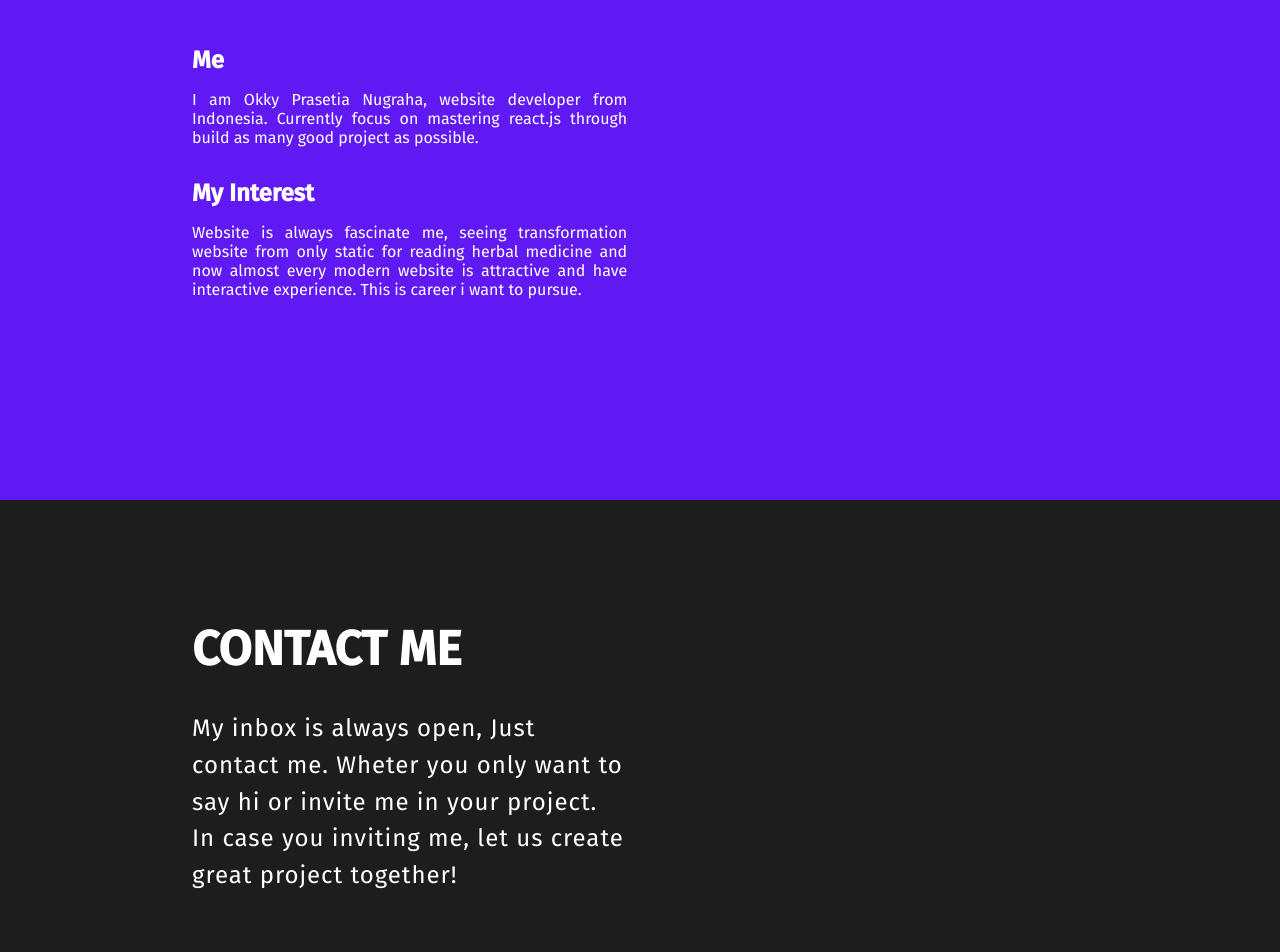
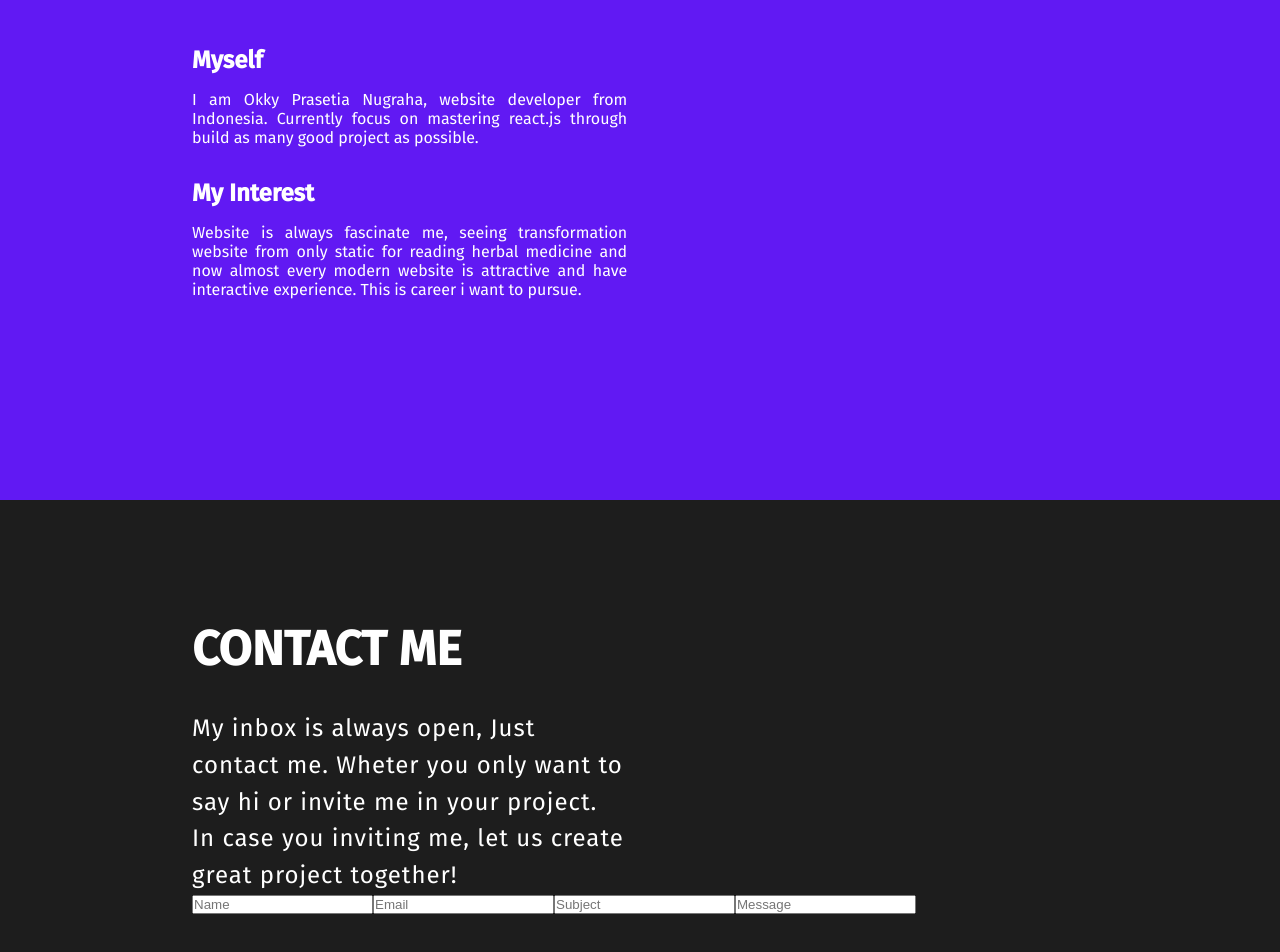
Before and after one commit to okkyprasetian/portfolio, a React (Create React App) app: page / in a window 1280 px wide. Shown: the part 1900-2852 px from the top of the page. Built offline with nearby package versions, Linux system fonts and the light colour scheme.

Commit message:
create form component basic structure

```diff
--- a/src/App.js
+++ b/src/App.js
@@ -1,6 +1,7 @@
 import { useState, useEffect } from 'react'
 import Navbar from "./components/Navbar"
 import Lift from "./components/Lift"
+import Form from './components/Form'
 
 function App() {
 
@@ -38,7 +39,7 @@ function App() {
 
       <div id="about" className="layer">
         <h2 className="about-head">ABOUT</h2>
-        <h5 className="about-subhead">Me</h5>
+        <h5 className="about-subhead">Myself</h5>
         <p className="about-p">I am Okky Prasetia Nugraha, website developer from Indonesia. Currently focus on mastering react.js through build as many good project as possible.</p>
         <h5 className="about-subhead">My Interest</h5>
         <p className="about-p">Website is always fascinate me, seeing transformation website from only static for reading herbal medicine and now almost every modern website is attractive and have interactive experience. This is career i want to pursue.</p>
@@ -50,6 +51,7 @@ function App() {
           <p className="contact-p">
             My inbox is always open, Just contact me. Wheter you only want to say hi or invite me in your project. In case you inviting me, let us create great project together!
           </p>
+          <Form />
         </div>
       </div>
 
--- a/src/components/Form.jsx
+++ b/src/components/Form.jsx
@@ -1,6 +1,11 @@
-const Form = () => {
+function Form() {
     return (
-        <div></div>
+        <form className="form">
+            <input type="text" className="input name" placeholder="Name" name="name" />
+            <input type="text" className="input email" placeholder="Email" name="email" />
+            <input type="text" className="input subject" placeholder="Subject" name="subject" />
+            <input type="text" className="input message" placeholder="Message" name="message" />
+        </form>
     );
 }
 
```
